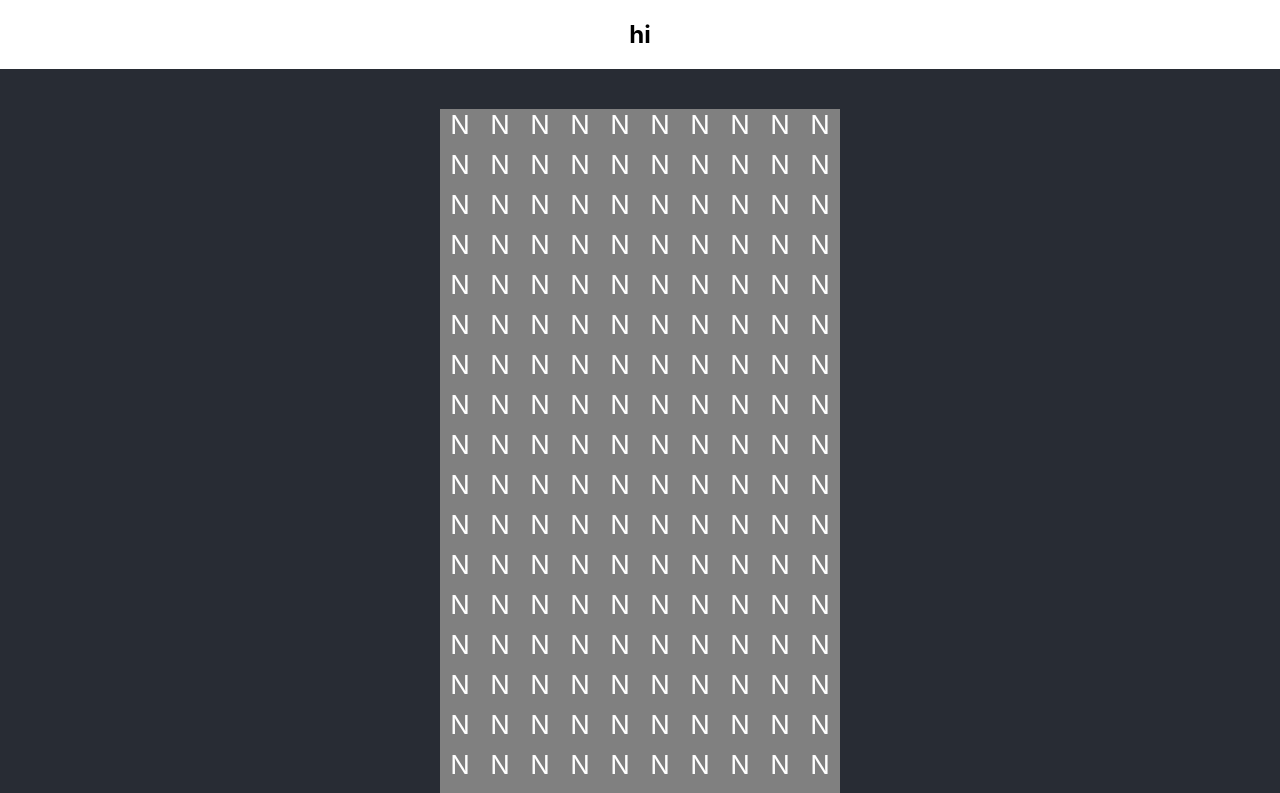
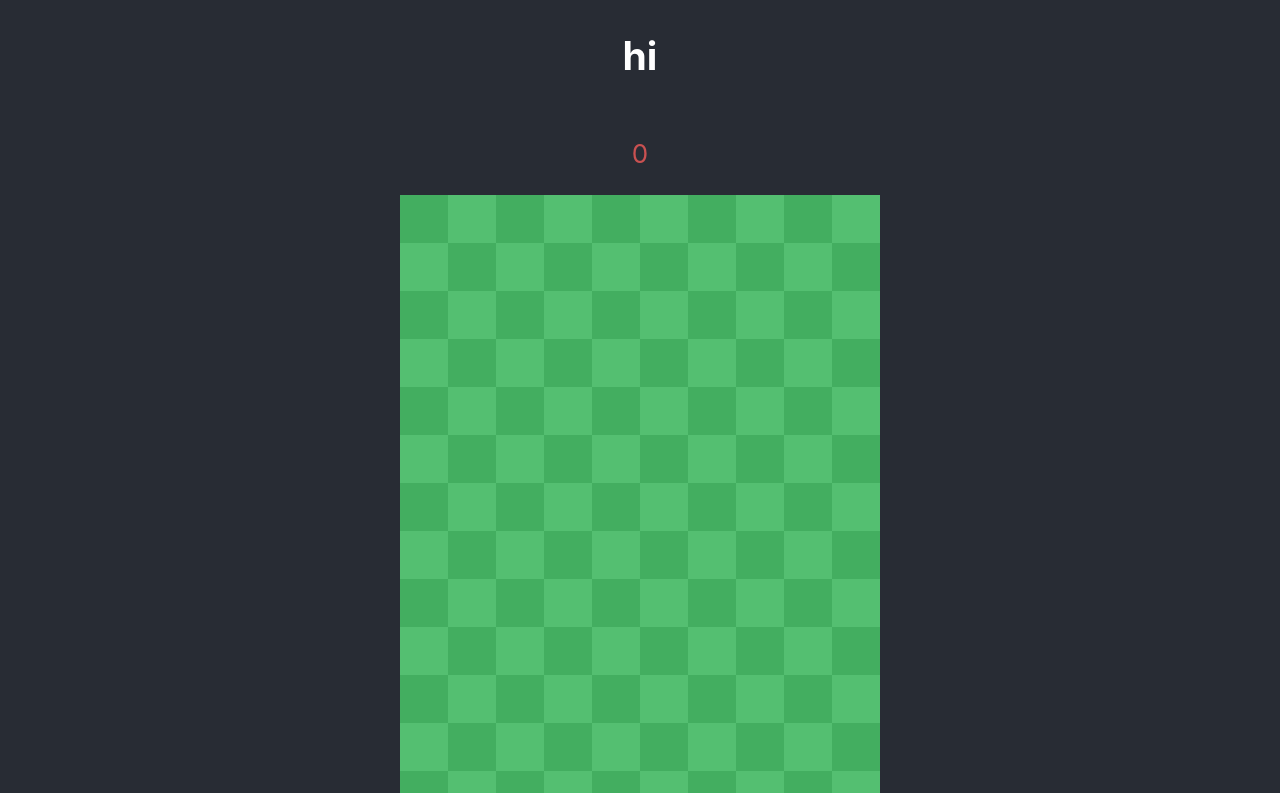
Before and after one commit to telnturtle/minesweeperts, a React (Create React App) app: page / in a window 1280 px wide. Shown: the top 793 px of the page. Built offline with nearby package versions, Linux system fonts and the light colour scheme.

Commit message:
Add flags and game-reset

```diff
--- a/src/App.css
+++ b/src/App.css
@@ -24,15 +24,37 @@
   color: white;
 }
 
-.App-link {
-  color: #61dafb;
+.field-row {
+  display: flex;
 }
 
-@keyframes App-logo-spin {
-  from {
-    transform: rotate(0deg);
-  }
-  to {
-    transform: rotate(360deg);
-  }
+.field-cell {
+  width: 3rem;
+  height: 3rem;
+  background-color: #54bf71;
+  display: flex;
+  align-items: center;
+  justify-content: center;
 }
+
+.field-cell.uncovered {
+  background-color: #d1cc6f;
+}
+
+.field-row:nth-child(2n + 1) .field-cell:nth-child(2n + 1),
+.field-row:nth-child(2n) .field-cell:nth-child(2n) {
+  background-color: #43ae60;
+}
+
+.field-row:nth-child(2n + 1) .field-cell:nth-child(2n + 1).uncovered,
+.field-row:nth-child(2n) .field-cell:nth-child(2n).uncovered {
+  background-color: #e0bb5e;
+}
+
+.red-indicator {
+  color: #c95151;
+}
+
+.green-indicator {
+  color: #51c953;
+}
--- a/src/App.tsx
+++ b/src/App.tsx
@@ -7,8 +7,8 @@ class App extends Component {
   render() {
     return (
       <div className="App">
-        <Hi />
         <header className="App-header">
+          <Hi />
           <Test />
         </header>
       </div>
--- a/src/core/auxs.ts
+++ b/src/core/auxs.ts
@@ -3,6 +3,14 @@ import { Coord, Cell, Field } from 'core/types';
 export const isCoordEqual = ({ x, y }: Coord, coord: Coord): boolean => x === coord.x && y === coord.y;
 
 export const isArrayIncludesCoord = (arr: Coord[], coord: Coord) => arr.some((c) => isCoordEqual(c, coord));
+
+export const arrayIndexOfCoord = (arr: Coord[], coord: Coord): number | null => {
+  for (let index = 0; index < arr.length; index++) {
+    const element = arr[index];
+    if (isCoordEqual(element, coord)) return index;
+  }
+  return null;
+};
 
 export const getCellFromField = (c: Coord, f: Field): Cell => f[c.y][c.x];
 
--- a/src/core/mine.ts
+++ b/src/core/mine.ts
@@ -1,4 +1,4 @@
-import { Coord, Cell, Field, CellState } from 'core/types';
+import { Coord, Cell, Field, GeneratedField } from 'core/types';
 import { isCoordEqual, isArrayIncludesCoord, around8Coords } from './auxs';
 
 export const RATES = { normal: 0.12, hard: 0.18, expert: 0.24 };
@@ -45,10 +45,10 @@ export const generateField = (
   ySize: number = 18,
   rate: number = RATES.normal,
   cleanCell: Coord = { x: 1, y: 1 },
-): Field => {
+): GeneratedField => {
   const mineCoords: Coord[] = generateMineCoords(xSize, ySize, rate, cleanCell);
 
   const field = generateCleanField(xSize, ySize);
 
-  return putMinesUnderField(mineCoords, field);
+  return { field: putMinesUnderField(mineCoords, field), mineCoords, xSize, ySize };
 };
--- a/src/test/Test.tsx
+++ b/src/test/Test.tsx
@@ -1,4 +1,4 @@
-import React, { useState, useCallback } from 'react';
+import React, { useState, useCallback, useEffect } from 'react';
 
 // cores
 import { generateField, RATES } from '../core/mine';
@@ -7,11 +7,11 @@ import { generateField, RATES } from '../core/mine';
 import { Cell, Coord, Field } from 'core/types';
 
 // auxs
-import { isCoordEqual, isArrayIncludesCoord, getCellFromField, around8Coords, around4Coords } from '../core/auxs';
+import { isArrayIncludesCoord, around8Coords, around4Coords, arrayIndexOfCoord } from '../core/auxs';
 
 const getRenderingByMinesAdjecent = (coord: Coord, field: Field): string => {
   const n = getMinesAdjacentToCoord(coord, field);
-  return 9 > n ? String(n) : '*';
+  return n === 0 ? '' : 9 > n ? String(n) : '*';
 };
 
 const getMinesAdjacentToCoord = (coord: Coord, field: Field): number => {
@@ -30,7 +30,7 @@ const getXYSize = (twoDimensionalArray: any[][]): { xSize: number; ySize: number
   ySize: twoDimensionalArray.length,
 });
 
-const isUncovered = isArrayIncludesCoord;
+const getCoordIsUncovered = isArrayIncludesCoord;
 
 const hasCellMine = ({ x, y }: Coord, field: Field) => field[y][x].hasMine;
 
@@ -84,12 +84,17 @@ export default function Test() {
   /** @todo type */
   const [uncoveredCoords, setUncoveredCoords] = useState<Coord[]>([]);
   const [field, setField] = useState<Field>([]);
+  const [mineCoords, setMineCoords] = useState<Coord[]>([]);
+  const [flaggedCoords, setFlaggedCoords] = useState<Coord[]>([]);
   const [isGameStarted, setBeGameStarted] = useState<boolean>(false);
+  const [isMineExploded, setBeMineExploded] = useState<boolean>(false);
+  const [isFieldCleared, setBeFieldCleared] = useState<boolean>(false);
 
   /**if getMineCountByCoord === 0 then open wide else only open clicked cell */
   const uncoverCell = useCallback(
     (coord: Coord, initialField?: Field): void => {
       const theField: Field = initialField || field;
+      let nextUncoveredCoords: Coord[];
       if (getMinesAdjacentToCoord(coord, theField) !== 0) {
         // There are no landmines adjacents the house.
         setUncoveredCoords((prev) => [...prev, coord]);
@@ -111,10 +116,31 @@ export default function Test() {
     [getMinesAdjacentToCoord, auxWidelyUncoverCells, uncoveredCoords, field],
   );
 
+  useEffect(() => {
+    if (10 * 18 - uncoveredCoords.length - mineCoords.length === 0) setBeFieldCleared(true);
+  }, [uncoveredCoords, mineCoords]);
+
+  const initGame = useCallback(() => {
+    setUncoveredCoords([]);
+    setField([]);
+    setMineCoords([]);
+    setFlaggedCoords([]);
+    setBeGameStarted(false);
+    setBeMineExploded(false);
+    setBeFieldCleared(false);
+  }, []);
+
   const handleClick = useCallback(
     (coord: Coord): void => {
+      if (isMineExploded) {
+        if (!confirm('New game?')) return;
+        initGame();
+        return;
+      }
+
       if (hasCellMine(coord, field)) {
-        alert('Bang!');
+        setBeMineExploded(true);
+        setUncoveredCoords((prev) => [...prev, coord]);
         return;
       }
 
@@ -123,52 +149,69 @@ export default function Test() {
     [field, hasCellMine, uncoverCell],
   );
 
+  useEffect(() => {
+    if (isMineExploded) alert('Bang!');
+  }, [isMineExploded]);
+
   /** Initialise the game */
-  const handleInitialClick = useCallback((coord: Coord) => {
-    const field = generateField(10, 18, RATES.normal, coord);
-    setField(() => field);
+  const handleInitialClick = useCallback((coord: Coord): void => {
+    const { field, mineCoords, xSize, ySize } = generateField(10, 18, RATES.normal, coord);
+    setField(field);
+    setMineCoords(mineCoords);
     uncoverCell(coord, field);
     setBeGameStarted(true);
   }, []);
 
+  const handleRightClick = useCallback(
+    (coord: Coord): void => {
+      if (isMineExploded) return;
+
+      setFlaggedCoords((prev: Coord[]): Coord[] => {
+        const index: number | null = arrayIndexOfCoord(prev, coord);
+        return index ? prev.filter((_, idx) => idx !== index) : [...prev, coord];
+      });
+    },
+    [field, setFlaggedCoords],
+  );
+
   return (
     <div>
       <div>
+        <p>
+          {isMineExploded && '💣💣'}
+          {isFieldCleared && '✨✨'}
+          <span className="red-indicator">{Math.max(mineCoords.length - flaggedCoords.length, 0)}</span>
+          {isMineExploded && '💣💣'}
+          {isFieldCleared && '✨✨'}
+        </p>
         <div>
           {!isGameStarted
             ? Array.from(Array(18)).map((n, y) => (
-                <div key={`temp-${y}`} style={{ display: 'flex' }}>
+                <div key={`temp-${y}`} className="field-row">
                   {Array.from(Array(10)).map((n, x) => (
-                    <div
-                      onClick={() => handleInitialClick({ x, y })}
-                      style={{ width: '40px', height: '40px', backgroundColor: 'gray' }}
-                      key={`${x}-${y}`}
-                    >
-                      N
-                    </div>
+                    <div onClick={() => handleInitialClick({ x, y })} className="field-cell" key={`${x}-${y}`}></div>
                   ))}
                 </div>
               ))
             : field.map((row, i) => (
-                <div key={`test-${i}`} style={{ display: 'flex' }}>
-                  {row.map(({ x, y, hasMine }) => (
-                    <div
-                      style={{
-                        width: '40px',
-                        height: '40px',
-                        backgroundColor: 'gray',
-                      }}
-                      key={`${x}-${y}`}
-                      onClick={() => handleClick({ x, y })}
-                    >
-                      {isUncovered(uncoveredCoords, { x, y })
-                        ? hasMine
-                          ? 'M'
-                          : getRenderingByMinesAdjecent({ x, y }, field)
-                        : '?'}
-                      {/* `(${this.mineCountByCoord2DisplayString({ x, y }, this.state.field)})`} */}
-                    </div>
-                  ))}
+                <div key={`test-${i}`} className="field-row">
+                  {row.map(({ x, y, hasMine }) => {
+                    const isUncovered = getCoordIsUncovered(uncoveredCoords, { x, y });
+                    return (
+                      <div
+                        className={`field-cell ${isUncovered ? 'uncovered' : ''}`}
+                        key={`${x}-${y}`}
+                        onClick={() => handleClick({ x, y })}
+                        onContextMenu={(e) => {
+                          e.preventDefault();
+                          handleRightClick({ x, y });
+                        }}
+                      >
+                        {isUncovered && (hasMine ? '💣' : getRenderingByMinesAdjecent({ x, y }, field))}
+                        {!isUncovered && isArrayIncludesCoord(flaggedCoords, { x, y }) && '🚩'}
+                      </div>
+                    );
+                  })}
                 </div>
               ))}
         </div>
```
Also changed, not shown: src/core/types.ts (+7 -0 lines).
